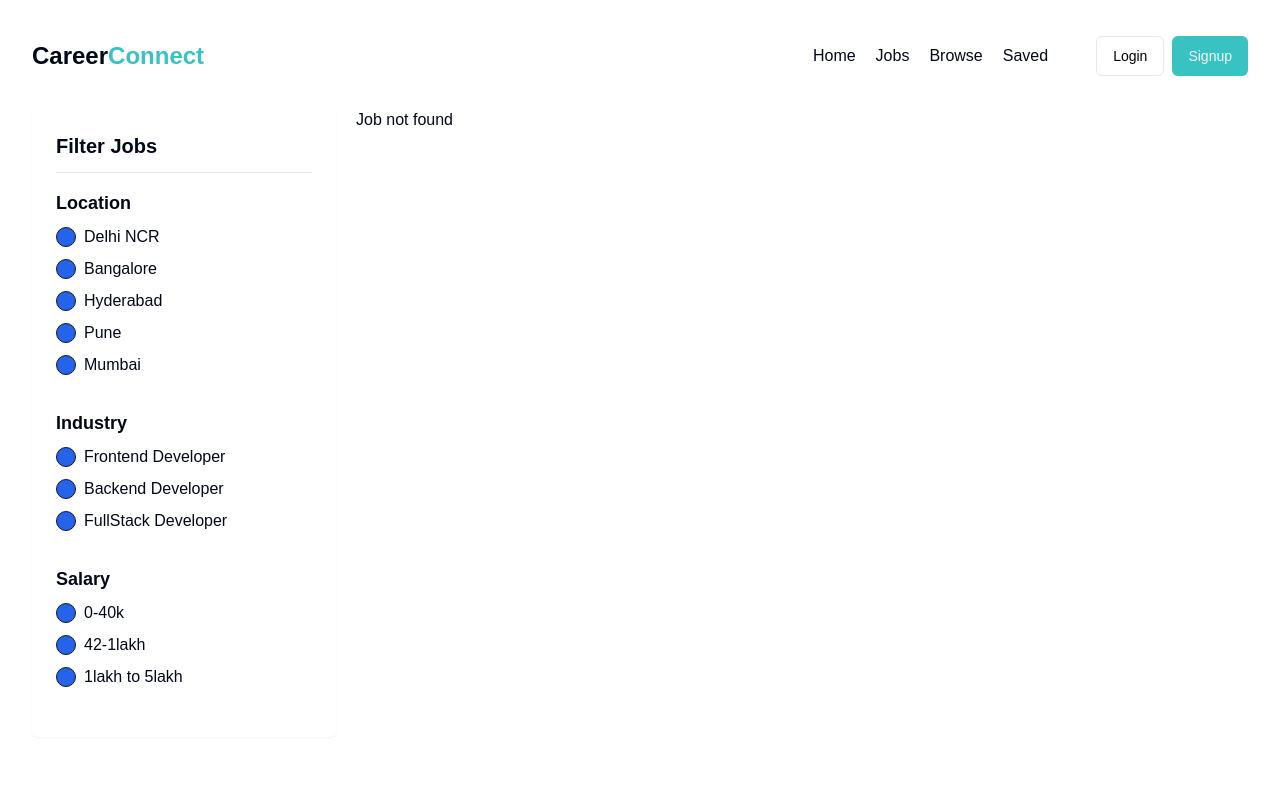
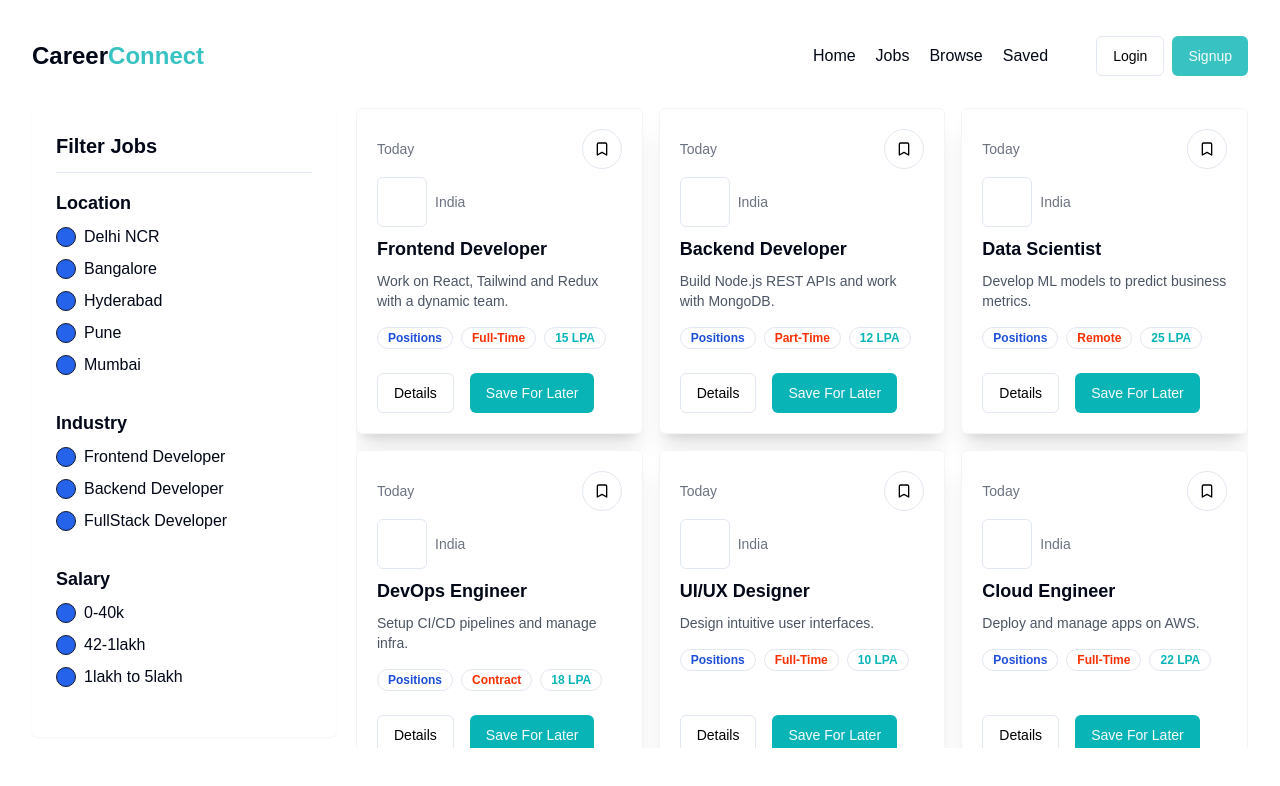
Before and after one commit to GauriGupta21/CareerConnect, a React (Vite) app in the folder frontend/: page /jobs in a window 1280 px wide. Shown: the top 786 px of the page. Built offline with nearby package versions, Linux system fonts and the light colour scheme.

Commit message:
FinalCode

```diff
--- a/frontend/src/components/Job.jsx
+++ b/frontend/src/components/Job.jsx
@@ -12,10 +12,12 @@ const Job = ({ job }) => {
     const dispatch = useDispatch();
 
     const daysAgoFunction = (mongodbTime) => {
+        if (!mongodbTime) return 0; // fallback for static / missing date
         const createdAt = new Date(mongodbTime);
+        if (isNaN(createdAt)) return 0;
         const currentTime = new Date();
         const timeDifference = currentTime - createdAt;
-        return Math.floor(timeDifference / (1000 * 24 * 60 * 60));
+        return Math.floor(timeDifference / (1000 * 60 * 60 * 24));
     };
 
     const handleSaveJob = () => {
@@ -45,7 +47,7 @@ const Job = ({ job }) => {
                 <div className='flex items-center gap-2 my-2'>
                     <Button className="p-6" variant="outline" size="icon">
                         <Avatar>
-                            <AvatarImage src={job?.company?.logo} />
+                            <AvatarImage src={job?.company?.logo || ''} />
                         </Avatar>
                     </Button>
                     <div>
@@ -98,7 +100,7 @@ Job.propTypes = {
             name: PropTypes.string.isRequired,
             logo: PropTypes.string,
         }).isRequired,
-        createdAt: PropTypes.string.isRequired,
+        createdAt: PropTypes.string, // not required anymore, fallback handles it
         title: PropTypes.string.isRequired,
         description: PropTypes.string,
         position: PropTypes.number.isRequired,
--- a/frontend/src/components/Jobs.jsx
+++ b/frontend/src/components/Jobs.jsx
@@ -5,22 +5,83 @@ import Job from './Job';
 import { useSelector } from 'react-redux';
 import { motion } from 'framer-motion';
 
+// static fallback jobs
+const staticJobs = [
+    {
+        _id: 'static1',
+        title: "Frontend Developer",
+        description: "Work on React, Tailwind and Redux with a dynamic team.",
+        location: "Bangalore",
+        salary: 15,
+        jobType: "Full-Time",
+        postion: "3",
+    },
+    {
+        _id: 'static2',
+        title: "Backend Developer",
+        description: "Build Node.js REST APIs and work with MongoDB.",
+        location: "Hyderabad",
+        salary: 12,
+        jobType: "Part-Time",
+        postion: "2",
+    },
+    {
+        _id: 'static3',
+        title: "Data Scientist",
+        description: "Develop ML models to predict business metrics.",
+        location: "Remote",
+        salary: 25,
+        jobType: "Remote",
+        postion: "1",
+    },
+    {
+        _id: 'static4',
+        title: "DevOps Engineer",
+        description: "Setup CI/CD pipelines and manage infra.",
+        location: "Pune",
+        salary: 18,
+        jobType: "Contract",
+        postion: "2",
+    },
+    {
+        _id: 'static5',
+        title: "UI/UX Designer",
+        description: "Design intuitive user interfaces.",
+        location: "Delhi",
+        salary: 10,
+        jobType: "Full-Time",
+        postion: "1",
+    },
+    {
+        _id: 'static6',
+        title: "Cloud Engineer",
+        description: "Deploy and manage apps on AWS.",
+        location: "Chennai",
+        salary: 22,
+        jobType: "Full-Time",
+        postion: "2",
+    }
+];
+
 const Jobs = () => {
     const { allJobs, searchedQuery } = useSelector(store => store.job);
-    const [filterJobs, setFilterJobs] = useState(allJobs);
+
+    // if backend didn't load, fallback to static jobs
+    const jobsData = allJobs.length > 0 ? allJobs : staticJobs;
+
+    const [filterJobs, setFilterJobs] = useState(jobsData);
 
     useEffect(() => {
+        let filteredJobs = jobsData;
         if (searchedQuery) {
-            const filteredJobs = allJobs.filter((job) => {
+            filteredJobs = jobsData.filter((job) => {
                 return job.title.toLowerCase().includes(searchedQuery.toLowerCase()) ||
                     job.description.toLowerCase().includes(searchedQuery.toLowerCase()) ||
                     job.location.toLowerCase().includes(searchedQuery.toLowerCase())
             })
-            setFilterJobs(filteredJobs)
-        } else {
-            setFilterJobs(allJobs)
         }
-    }, [allJobs, searchedQuery]);
+        setFilterJobs(filteredJobs);
+    }, [jobsData, searchedQuery]);
 
     return (
         <div>
--- a/frontend/src/components/Saved.jsx
+++ b/frontend/src/components/Saved.jsx
@@ -1,4 +1,5 @@
 import { useSelector, useDispatch } from 'react-redux';
+import { useNavigate } from 'react-router-dom';
 import { removeSavedJob } from '@/redux/jobSlice';
 import { Badge } from 'lucide-react';
 
@@ -44,9 +45,8 @@ const staticSavedJobs = [
 
 const Saved = () => {
     const dispatch = useDispatch();
+    const navigate = useNavigate();
     const savedJobsFromRedux = useSelector((state) => state.job.savedJobs || []);
-
-    // Show user's saved jobs first, then static fallback jobs
     const savedJobs = [...savedJobsFromRedux, ...staticSavedJobs];
 
     const handleRemoveJob = (jobId) => {
@@ -63,8 +63,9 @@ const Saved = () => {
                 {savedJobs.map((job) => (
                     <li
                         key={job._id}
+                        onClick={() => navigate(`/description/${job._id}`)}
                         className="border rounded-lg shadow-md bg-white p-4 flex justify-between items-start
-                                   transition-transform hover:scale-105 duration-300"
+                                   transition-transform hover:scale-105 duration-300 cursor-pointer hover:bg-gray-100"
                     >
                         <div className="flex-1">
                             <h1 className="font-medium text-lg md:text-xl text-gray-900">{job?.company?.name}</h1>
@@ -85,7 +86,10 @@ const Saved = () => {
                         </div>
                         {savedJobsFromRedux.find((j) => j._id === job._id) && (
                             <button
-                                onClick={() => handleRemoveJob(job._id)}
+                                onClick={(e) => {
+                                    e.stopPropagation();
+                                    handleRemoveJob(job._id);
+                                }}
                                 className="text-red-500 font-bold hover:underline ml-4"
                             >
                                 Remove
```
